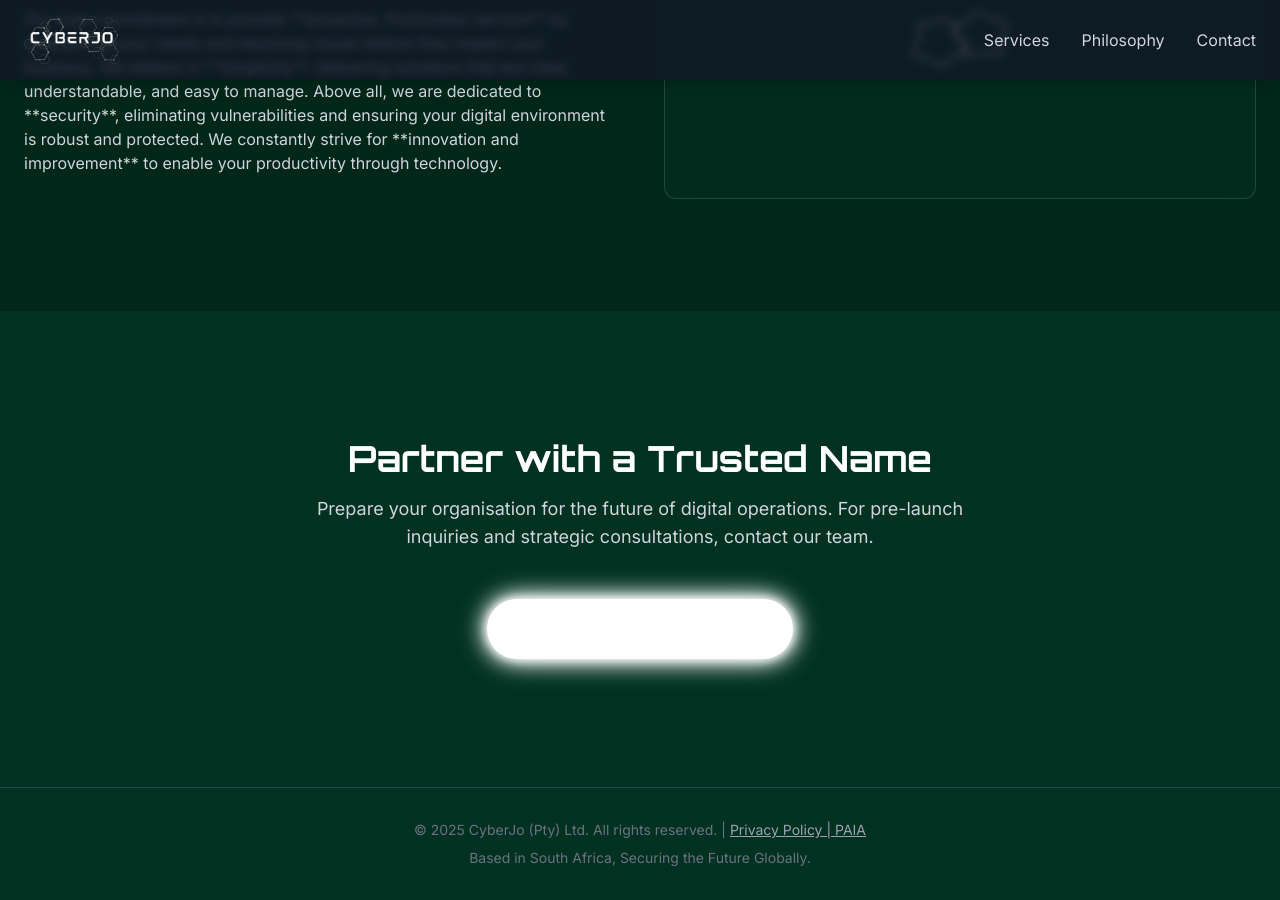
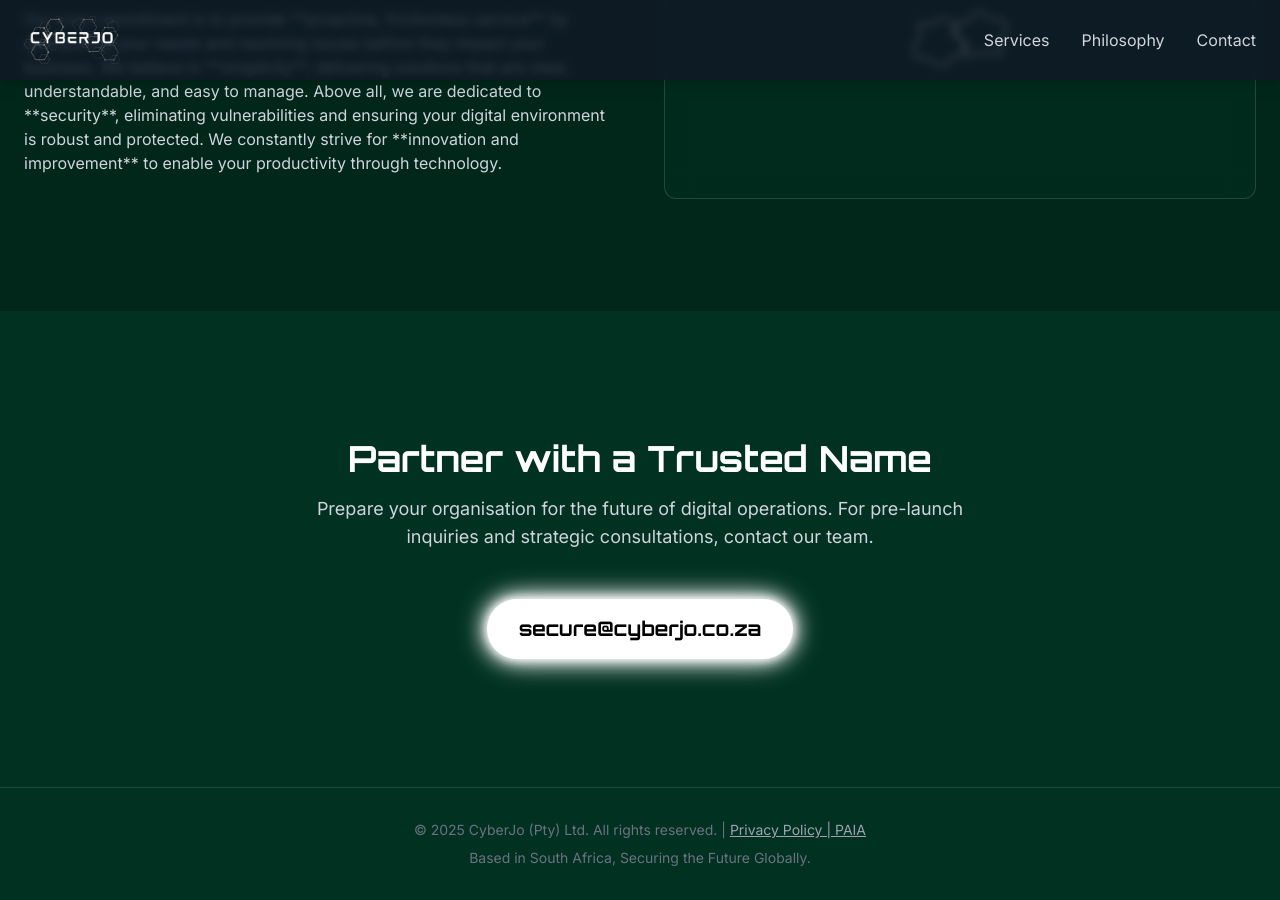
Before and after one commit to cyberjo-za/cyberjo.co.za, a Jekyll site: the page built from index.html, in a window 1280 px wide and 900 px high, scrolled down 2179 px. Built offline with Jekyll 4.4.1, drawn with Linux system fonts in a browser that asks for light colours; nearby versions of some CDN libraries.

Commit message:
Fix email display.

```diff
--- a/index.html
+++ b/index.html
@@ -104,7 +104,7 @@
         <h2 class="text-3xl md:text-4xl font-bold font-orbitron text-white">Partner with a Trusted Name</h2>
         <p class="mt-4 text-lg text-gray-300 max-w-2xl mx-auto">Prepare your organisation for the future of digital operations. For pre-launch inquiries and strategic consultations, contact our team.</p>
         <div class="mt-12">
-            <a href="mailto:secure@cyberjo.co.za" class="inline-block text-white font-bold text-lg md:text-xl py-4 px-8 rounded-full glow-button font-orbitron">
+            <a href="mailto:secure@cyberjo.co.za" class="inline-block text-black font-bold text-lg md:text-xl py-4 px-8 rounded-full glow-button font-orbitron">
                 secure@cyberjo.co.za
             </a>
         </div>
```
